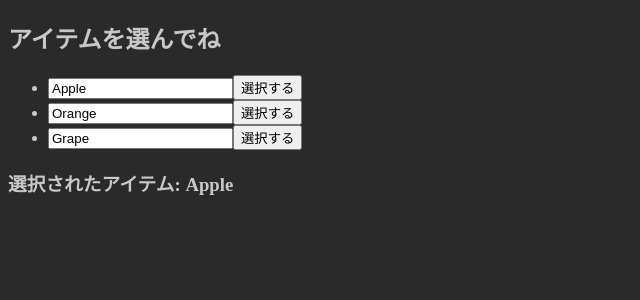
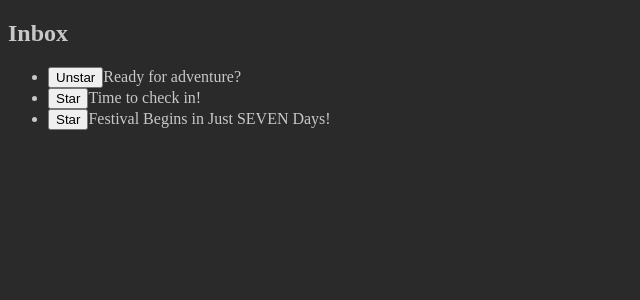
Before and after one commit to keisuke2236/react, a React (Create React App) app: page / in a window 1280 px wide. Shown: the top 300 px of the page, without its empty margins (0-640 px from the left). Built offline with nearby package versions, Linux system fonts and the light colour scheme.

Commit message:
state構造の選択

```diff
--- /dev/null
+++ b/src/5-3/App.js
@@ -0,0 +1,44 @@
+import { useState } from 'react';
+import { initialLetters } from './data.js';
+import Letter from './Letter.js';
+
+export default function MailClient() {
+  const [letters, setLetters] = useState(initialLetters);
+  const [highlightedId, setHighlightedId] = useState(null);
+
+  function handleHover(letterId) {
+    setHighlightedId(letterId);
+  }
+
+  function handleStar(starredId) {
+    setLetters(letters.map(letter => {
+      if (letter.id === starredId) {
+        return {
+          ...letter,
+          isStarred: !letter.isStarred
+        };
+      } else {
+        return letter;
+      }
+    }));
+  }
+
+  return (
+    <>
+      <h2>Inbox</h2>
+      <ul>
+        {letters.map(letter => (
+          <Letter
+            key={letter.id}
+            letter={letter}
+            isHighlighted={
+              letter.id === highlightedId
+            }
+            onHover={handleHover}
+            onToggleStar={handleStar}
+          />
+        ))}
+      </ul>
+    </>
+  );
+}
--- /dev/null
+++ b/src/5-3/Letter.js
@@ -0,0 +1,27 @@
+export default function Letter({
+  letter,
+  isHighlighted,
+  onHover,
+  onToggleStar,
+}) {
+  return (
+    <li
+      className={
+        isHighlighted ? 'highlighted' : ''
+      }
+      onFocus={() => {
+        onHover(letter);
+      }}
+      onPointerMove={() => {
+        onHover(letter);
+      }}
+    >
+      <button onClick={() => {
+        onToggleStar(letter);
+      }}>
+        {letter.isStarred ? 'Unstar' : 'Star'}
+      </button>
+      {letter.subject}
+    </li>
+  )
+}
--- /dev/null
+++ b/src/5-3/data.js
@@ -0,0 +1,13 @@
+export const initialLetters = [{
+  id: 0,
+  subject: 'Ready for adventure?',
+  isStarred: true,
+}, {
+  id: 1,
+  subject: 'Time to check in!',
+  isStarred: false,
+}, {
+  id: 2,
+  subject: 'Festival Begins in Just SEVEN Days!',
+  isStarred: false,
+}];
--- a/src/index.js
+++ b/src/index.js
@@ -2,7 +2,7 @@ import React, { StrictMode } from "react";
 import { createRoot } from "react-dom/client";
 
 // 章ごとにAppを切り替え
-import App from "./5-1/App";
+import App from "./5-3/App";
 
 const root = createRoot(document.getElementById("root"));
 root.render(
```
Also changed, not shown: src/5-2/App.js (added, +59 -0 lines), 2 other files (tests, documents, lock files or other folders).
